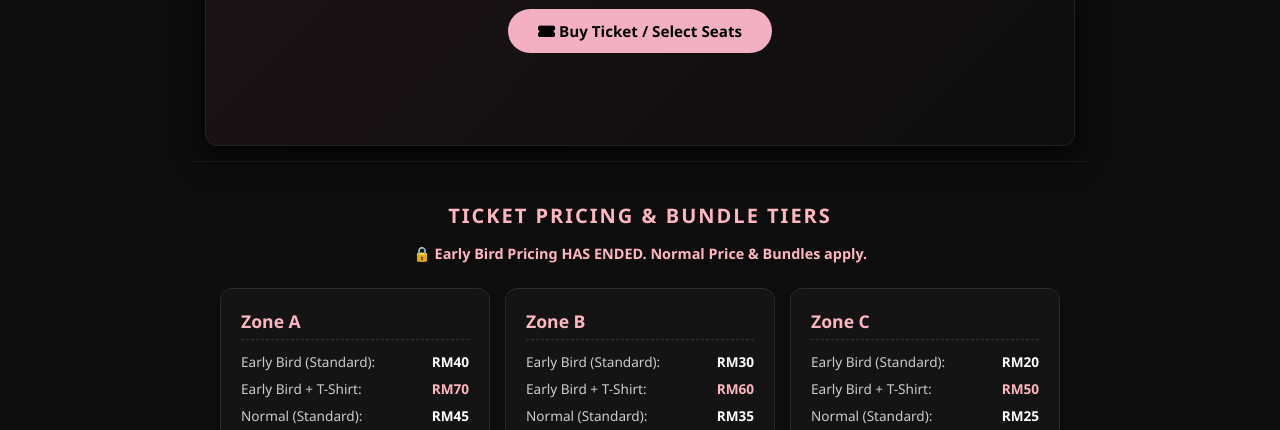
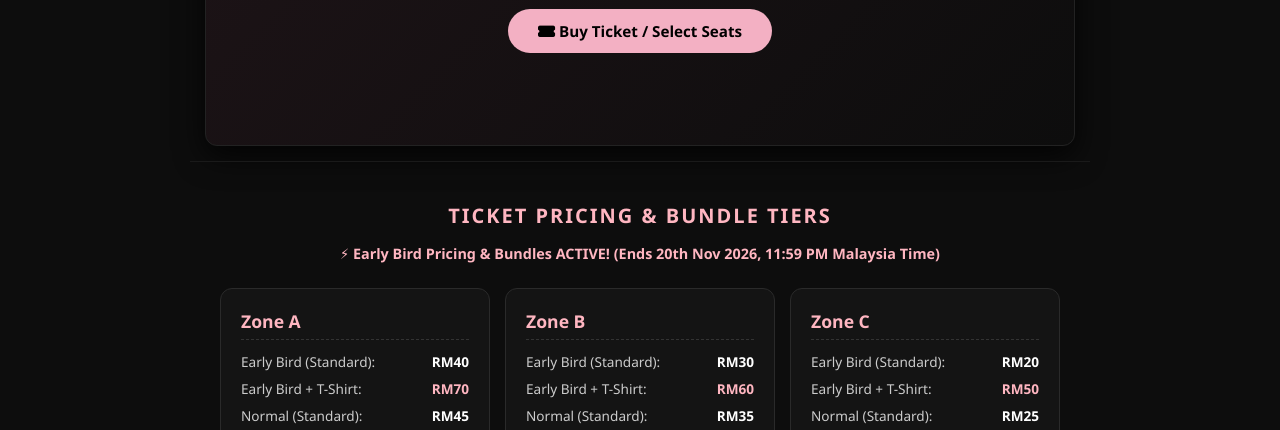
Before and after one commit to J40-G/XMUM-UIM-Dance-Concert, a plain HTML site: page index.html in a window 1280 px wide. Shown: the part 362-792 px from the top of the page. Drawn offline with Linux system fonts and the light colour scheme; no server answers.

Commit message:
Update index.html

```diff
--- a/index.html
+++ b/index.html
@@ -508,7 +508,7 @@
       }
     }, 3000);
 
-    const EB_DEADLINE = new Date("2026-11-20T23:59:59+08:00");
+    const EB_DEADLINE = new Date("2026-11-29T23:59:59+08:00");
     let isEarlyBird = new Date() < EB_DEADLINE;
 
     const standardPrices = isEarlyBird ? { 'zone-a': 40, 'zone-b': 30, 'zone-c': 20 } : { 'zone-a': 45, 'zone-b': 35, 'zone-c': 25 };
```
